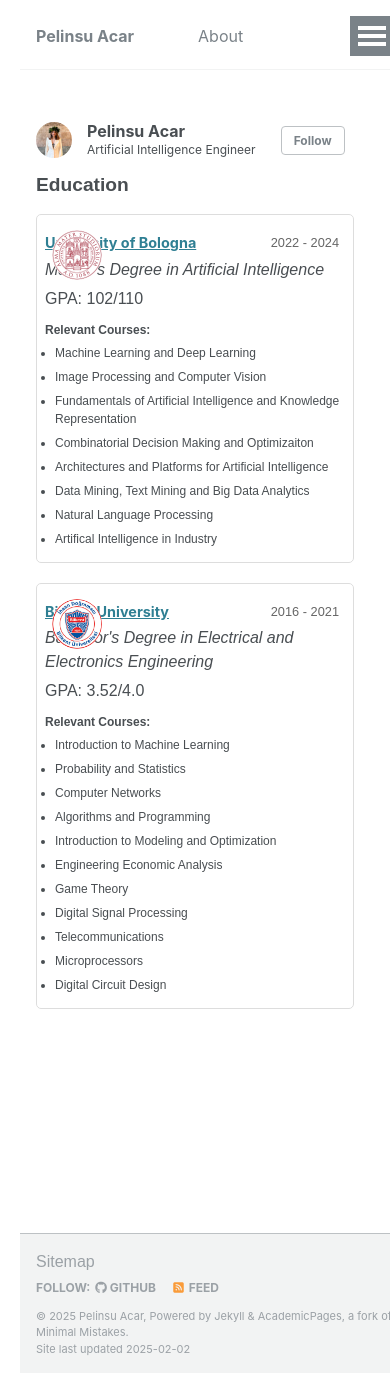
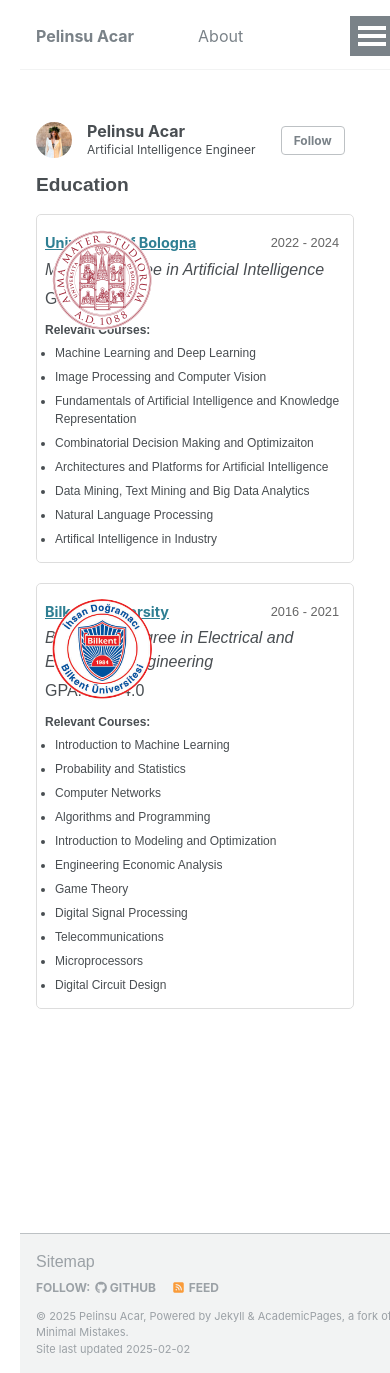
Before and after one commit to pelinsuacar/pelinsuacar.github.io, a Jekyll site: the page built from _pages/education.md, in a window 390 px wide and 1373 px high. Built offline with Jekyll 4.4.1, drawn with Linux system fonts in a browser that asks for light colours.

Commit message:
Update education.html

```diff
--- a/_layouts/education.html
+++ b/_layouts/education.html
@@ -123,11 +123,6 @@ layout: default
     padding: 10px;
   }
 
-  .education-item a img {
-    width: 60px; /* Smaller images */
-    height: 60px;
-  }
-
   .education-details {
     margin-left: 0;
     margin-top: 10px; /* Add top margin for spacing */
@@ -160,11 +155,6 @@ layout: default
     padding: 8px; /* Reduce padding for smaller screens */
   }
 
-  .education-item a img {
-    width: 50px; /* Even smaller images */
-    height: 50px;
-  }
-
   .education-header h3 {
     font-size: 0.9em;
   }
```
